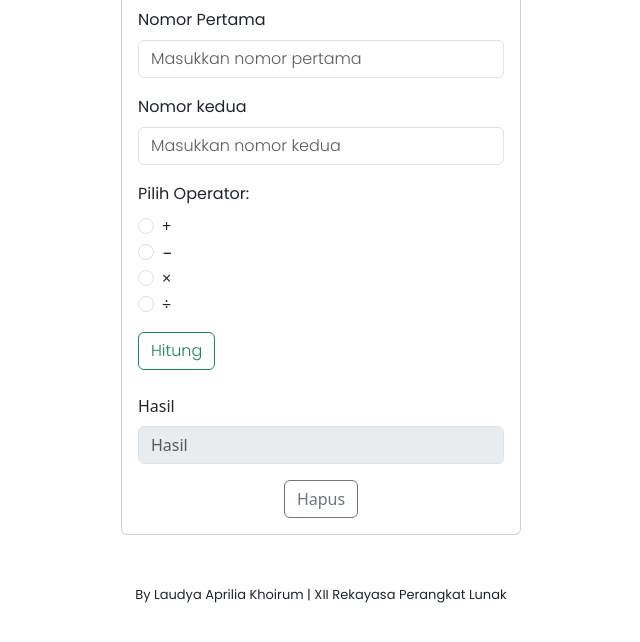
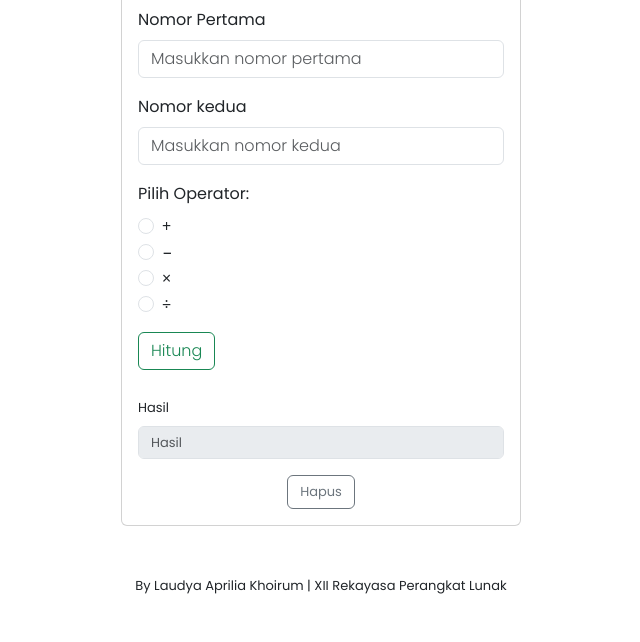
Before and after one commit to xcyltra/UKK-Paket-2, a plain HTML site: page index.html in a window 1280 px wide. Shown: the part 130-772 px from the top of the page, without its empty margins (319-959 px from the left). Drawn offline with nearby package versions, Linux system fonts and the light colour scheme.

Commit message:
Ubah Font Tombol Hitung, Hasil Dan Tombol Hapus

```diff
--- a/index.html
+++ b/index.html
@@ -57,11 +57,11 @@
                 <br>
                 <br>
                 <div class="mb-3">
-                    <label for="result" class="form-label">Hasil</label>
-                    <input type="text" class="form-control"  id="result" placeholder="Hasil" disabled>
+                    <label for="result" class="form-label" style="font-family: 'Poppins', sans-serif; font-weight: 400; font-size: small;">Hasil</label>
+                    <input type="text" class="form-control" style="font-family: 'Poppins', sans-serif; font-weight: 400; font-size: small;" id="result" placeholder="Hasil" disabled>
                 </div>
                 <center>
-                    <button class="btn btn-outline-secondary" onclick="hapus()">Hapus</button>
+                    <button class="btn btn-outline-secondary" style="font-family: 'Poppins', sans-serif; font-weight: 400; font-size: small;" onclick="hapus()">Hapus</button>
                 </center>
             </div>
         </div>
```
